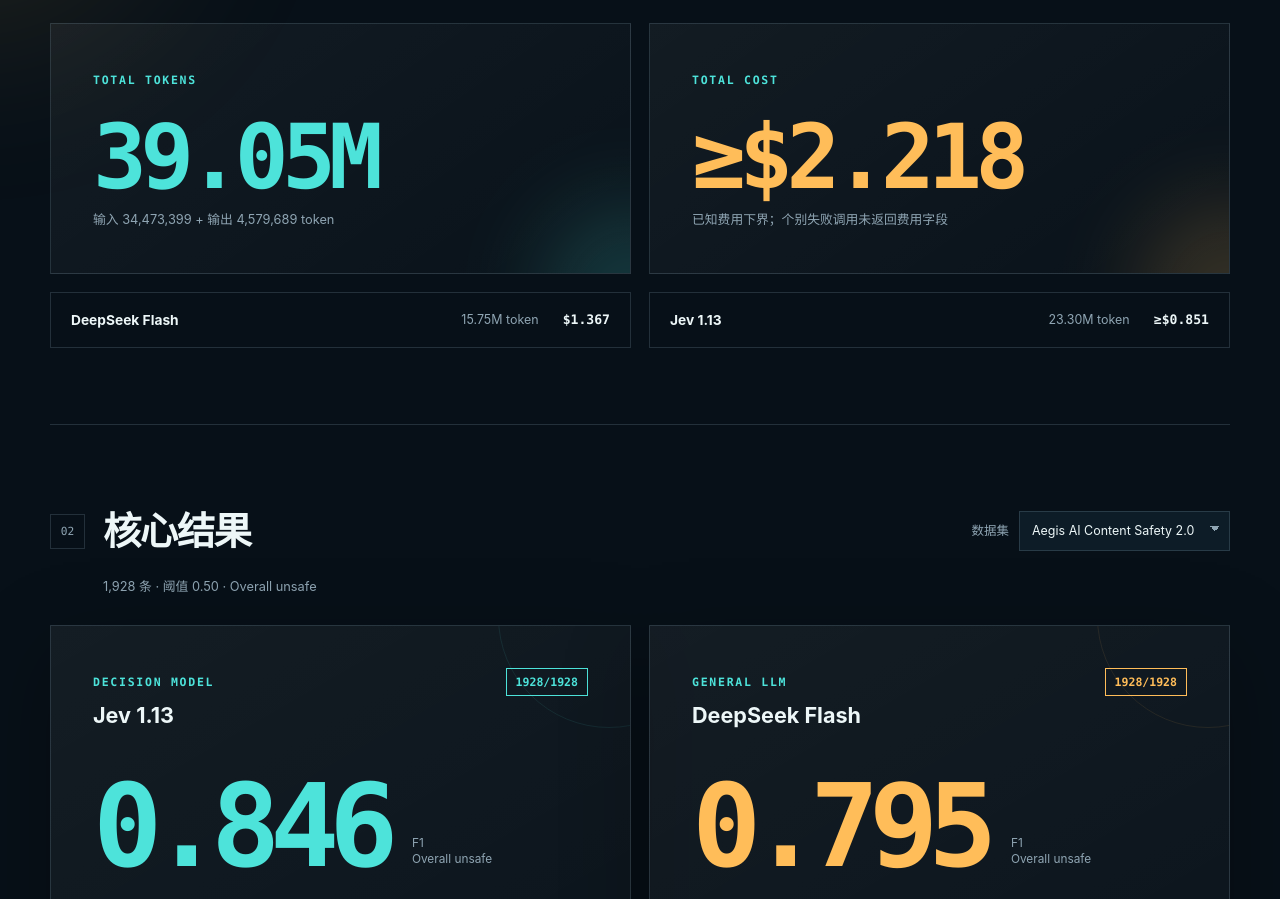
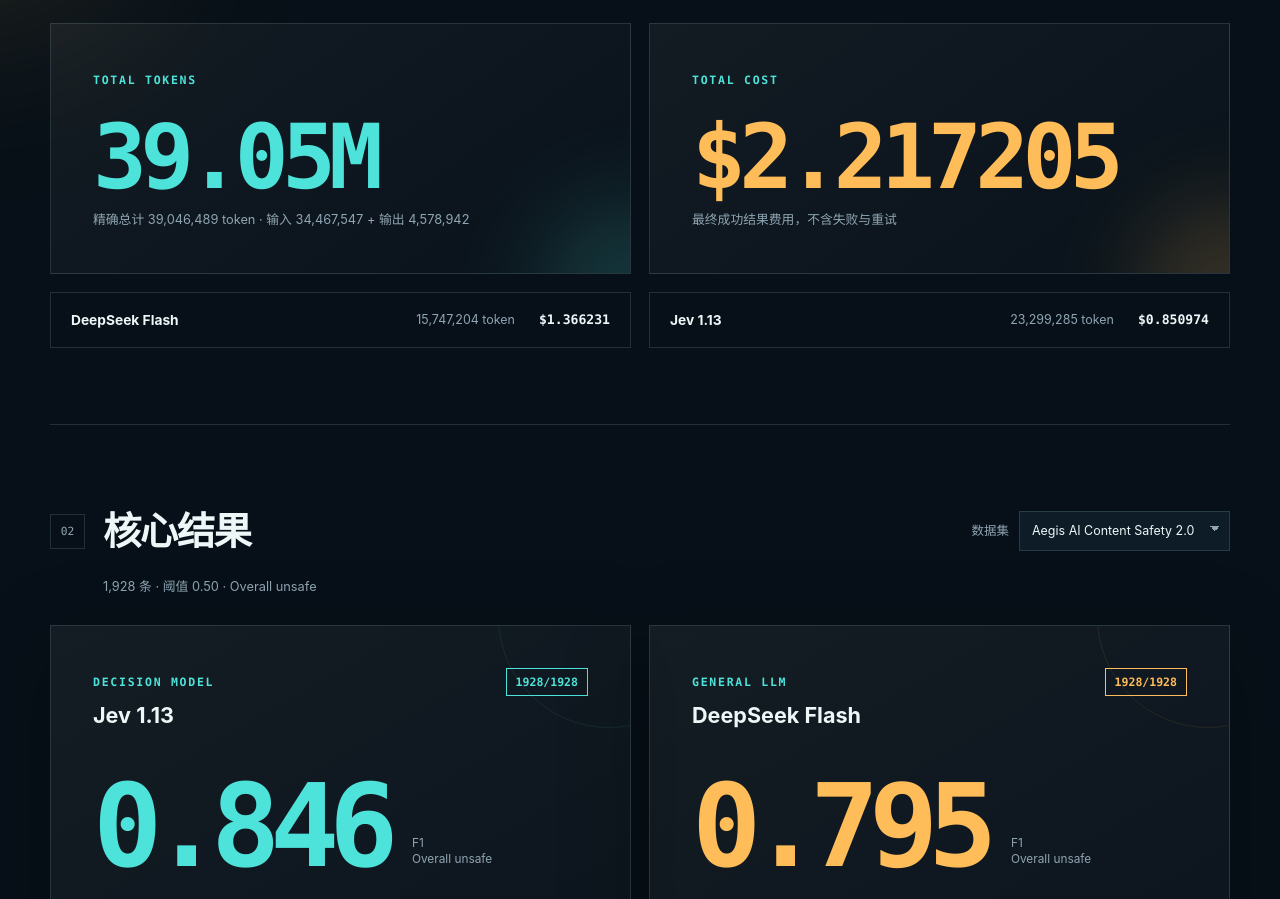
Before and after one commit to KsanaDock/verdict-lab, a plain HTML site: page site/index.html in a window 1280 px wide. Shown: the part 698-1597 px from the top of the page. Drawn offline with Linux system fonts and the light colour scheme.

Commit message:
fix: exclude retries from published usage totals

```diff
--- a/site/app.js
+++ b/site/app.js
@@ -1,5 +1,5 @@
 const fmtPct = (value, digits = 1) => value == null ? "—" : `${(value * 100).toFixed(digits)}%`;
-const fmtUsd = (value, lowerBound = false) => `${lowerBound ? "≥" : ""}$${value.toFixed(3)}`;
+const fmtUsd = (value, lowerBound = false, digits = 3) => `${lowerBound ? "≥" : ""}$${value.toFixed(digits)}`;
 const fmtMs = value => value >= 1000 ? `${(value / 1000).toFixed(2)}s` : `${Math.round(value)}ms`;
 const fmtCompact = value => value >= 1_000_000 ? `${(value / 1_000_000).toFixed(2)}M` : value.toLocaleString("zh-CN");
 const modelColor = id => id === "jev" ? "var(--cyan)" : "var(--amber)";
@@ -77,10 +77,10 @@ async function init() {
     const missing = totals.caseCount - totals.pairedCompleted;
     document.querySelector("#coverage-note").textContent = `${totals.pairedCompleted.toLocaleString()} / ${totals.caseCount.toLocaleString()} 条完成双模型配对${missing ? `，${missing} 条存在结构化输出缺失` : ""}。`;
     document.querySelector("#total-tokens").textContent = fmtCompact(totals.totalTokens);
-    document.querySelector("#token-breakdown").textContent = `输入 ${totals.promptTokens.toLocaleString()} + 输出 ${totals.completionTokens.toLocaleString()} token`;
-    document.querySelector("#total-cost").textContent = fmtUsd(totals.costUsd, totals.costIsLowerBound);
-    document.querySelector("#cost-note").textContent = totals.costIsLowerBound ? "已知费用下界；个别失败调用未返回费用字段" : "API 调用总费用，包含重试";
-    document.querySelector("#model-consumption").innerHTML = totals.models.map(model => `<div class="consumption-row"><strong>${model.name}</strong><span>${fmtCompact(model.totalTokens)} token</span><b>${fmtUsd(model.costUsd, model.costIsLowerBound)}</b></div>`).join("");
+    document.querySelector("#token-breakdown").textContent = `精确总计 ${totals.totalTokens.toLocaleString("zh-CN")} token · 输入 ${totals.promptTokens.toLocaleString("zh-CN")} + 输出 ${totals.completionTokens.toLocaleString("zh-CN")}`;
+    document.querySelector("#total-cost").textContent = fmtUsd(totals.costUsd, totals.costIsLowerBound, 6);
+    document.querySelector("#cost-note").textContent = totals.costIsLowerBound ? "最终成功结果的已知费用下界" : "最终成功结果费用，不含失败与重试";
+    document.querySelector("#model-consumption").innerHTML = totals.models.map(model => `<div class="consumption-row"><strong>${model.name}</strong><span>${model.totalTokens.toLocaleString("zh-CN")} token</span><b>${fmtUsd(model.costUsd, model.costIsLowerBound, 6)}</b></div>`).join("");
 
     const selector = document.querySelector("#dataset-select");
     selector.innerHTML = payload.benchmarks.map((item, index) => `<option value="${index}">${item.datasetName}</option>`).join("");
--- a/site/data/benchmarks.json
+++ b/site/data/benchmarks.json
@@ -1,23 +1,23 @@
 {
-  "generatedAt": "2026-09-20T08:43:15.532252+00:00",
+  "generatedAt": "2026-09-20T08:45:57.039909+00:00",
   "privacy": "Aggregate metrics only; no prompts, responses, API keys, or case identifiers.",
   "totals": {
     "datasetCount": 3,
     "caseCount": 13251,
     "pairedCompleted": 13251,
-    "promptTokens": 34473399,
-    "completionTokens": 4579689,
-    "totalTokens": 39053088,
-    "costUsd": 2.217778143,
-    "costIsLowerBound": true,
+    "promptTokens": 34467547,
+    "completionTokens": 4578942,
+    "totalTokens": 39046489,
+    "costUsd": 2.2172047829999997,
+    "costIsLowerBound": false,
     "models": [
       {
         "id": "deepseek",
         "name": "DeepSeek Flash",
-        "promptTokens": 14212119,
-        "completionTokens": 1541684,
-        "totalTokens": 15753803,
-        "costUsd": 1.3668043829999998,
+        "promptTokens": 14206267,
+        "completionTokens": 1540937,
+        "totalTokens": 15747204,
+        "costUsd": 1.3662310229999999,
         "costIsLowerBound": false
       },
       {
@@ -27,7 +27,7 @@
         "completionTokens": 3038005,
         "totalTokens": 23299285,
         "costUsd": 0.85097376,
-        "costIsLowerBound": true
+        "costIsLowerBound": false
       }
     ]
   },
@@ -53,7 +53,7 @@
           "attempts": 1929,
           "failedAttempts": 1,
           "costUsd": 0.173081412,
-          "costIsLowerBound": true,
+          "costIsLowerBound": false,
           "costPerThousandUsd": 0.08977251659751037,
           "promptTokens": 4120986,
           "completionTokens": 875312,
@@ -87,13 +87,13 @@
           "remaining": 0,
           "attempts": 1931,
           "failedAttempts": 3,
-          "costUsd": 0.37243098599999996,
+          "costUsd": 0.37185762599999994,
           "costIsLowerBound": false,
-          "costPerThousandUsd": 0.1931695985477178,
-          "promptTokens": 3845107,
-          "completionTokens": 481199,
-          "cacheHitTokens": 3354112,
-          "cacheMissTokens": 490995,
+          "costPerThousandUsd": 0.19287221265560162,
+          "promptTokens": 3839255,
+          "completionTokens": 480452,
+          "cacheHitTokens": 3348992,
+          "cacheMissTokens": 490263,
           "latency": {
             "p50": 1356.5744000370614,
             "p95": 1604.0347999660298,
@@ -931,7 +931,7 @@
           "attempts": 6001,
           "failedAttempts": 1,
           "costUsd": 0.358891428,
-          "costIsLowerBound": true,
+          "costIsLowerBound": false,
           "costPerThousandUsd": 0.059815238,
           "promptTokens": 8545034,
           "completionTokens": 1146000,
--- a/site/index.html
+++ b/site/index.html
@@ -49,7 +49,7 @@
       <section class="consumption" aria-labelledby="consumption-title">
         <div class="section-heading">
           <div><span class="index">01</span><h2 id="consumption-title">总体消耗</h2></div>
-          <p>所有数据集 · 两模型 · 包含重试</p>
+          <p>所有数据集 · 两模型 · 不含失败与重试</p>
         </div>
         <div class="total-grid">
           <article class="total-card token-card">
@@ -60,7 +60,7 @@
           <article class="total-card cost-card">
             <span class="micro-label">TOTAL COST</span>
             <strong id="total-cost">—</strong>
-            <p id="cost-note">API 调用总费用</p>
+            <p id="cost-note">最终成功结果的 API 费用</p>
           </article>
         </div>
         <div class="model-consumption" id="model-consumption"></div>
@@ -78,7 +78,7 @@
       <section class="tradeoff" aria-labelledby="tradeoff-title">
         <div class="section-heading">
           <div><span class="index">03</span><h2 id="tradeoff-title">质量、速度与价格</h2></div>
-          <p>实际调用口径，包含重试成本</p>
+          <p>最终成功结果口径，不含失败与重试</p>
         </div>
         <div class="tradeoff-grid">
           <div class="insight-card">
@@ -114,7 +114,7 @@
         </div>
         <div class="method-grid">
           <article><span>DATA</span><h3>同例配对</h3><p>两种模型处理相同样本，并按各数据集对应的安全分类体系评分，避免样本差异影响比较。</p></article>
-          <article><span>COST</span><h3>真实用量</h3><p>成本来自 API 返回的 token 与价格字段；未知账单记为下界，不猜测缺失费用。</p></article>
+          <article><span>COST</span><h3>成功结果用量</h3><p>token 与费用只汇总每个样本、每个模型的最终成功结果；失败请求和重试请求不计入。</p></article>
           <article><span>PRIVACY</span><h3>只发聚合</h3><p>公网版本不包含原始对话、模型原始响应、样本标识或任何 API 凭据。</p></article>
         </div>
         <div class="run-strip">
```
Also changed, not shown: 1 other file.
